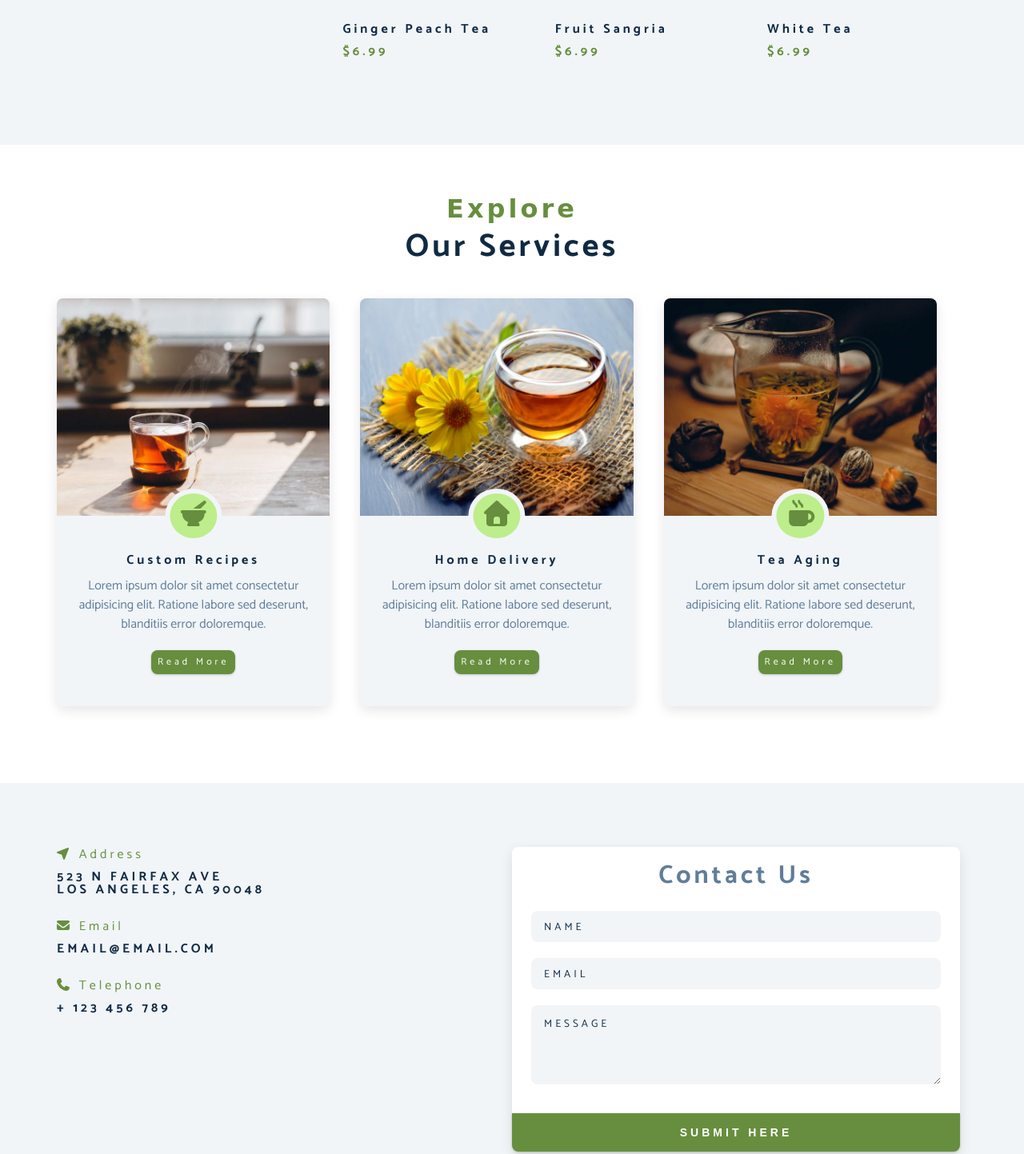
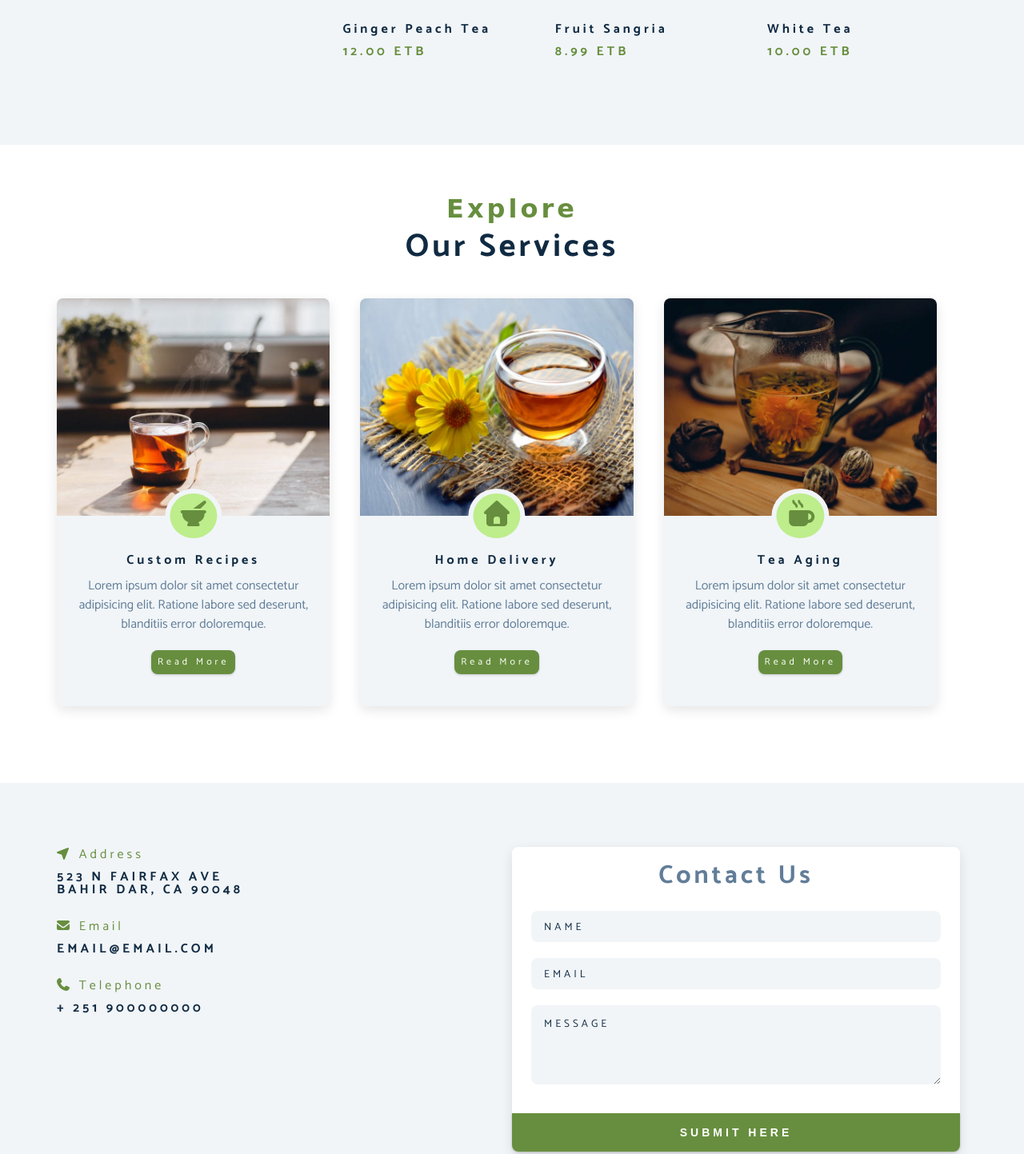
Before and after one commit to abuki123456/abubeker_ID_1404147, a plain HTML site: page index.html in a window 1280 px wide. Shown: the part 1932-3375 px from the top of the page at 80% size. Drawn offline with Linux system fonts and the light colour scheme; a web font is replaced by a local one.

Commit message:
Update index.html

```diff
--- a/index.html
+++ b/index.html
@@ -161,7 +161,7 @@
               class="product-img"
             />
             <h4 class="product-title">ginger peach tea</h4>
-            <h4 class="product-price">$6.99</h4>
+            <h4 class="product-price">12.00 ETB</h4>
           </div>
           <!-- end of single product -->
           <!-- single product -->
@@ -172,7 +172,7 @@
               class="product-img"
             />
             <h4 class="product-title">fruit sangria</h4>
-            <h4 class="product-price">$6.99</h4>
+            <h4 class="product-price">8.99 ETB</h4>
           </div>
           <!-- end of single product -->
           <!-- single product -->
@@ -183,7 +183,7 @@
               class="product-img"
             />
             <h4 class="product-title">white tea</h4>
-            <h4 class="product-price">$6.99</h4>
+            <h4 class="product-price">10.00 ETB</h4>
           </div>
           <!-- end of single product -->
         </article>
@@ -295,7 +295,7 @@
             </h4>
             <h4 class="contact-text">
               523 N Fairfax Ave <br />
-              Los Angeles, CA 90048
+              Bahir Dar, CA 90048
             </h4>
           </div>
           <!-- end of contact item -->
@@ -321,7 +321,7 @@
               telephone
             </h4>
             <h4 class="contact-text">
-              + 123 456 789
+              + 251 900000000
             </h4>
           </div>
           <!-- end of contact item -->
```
